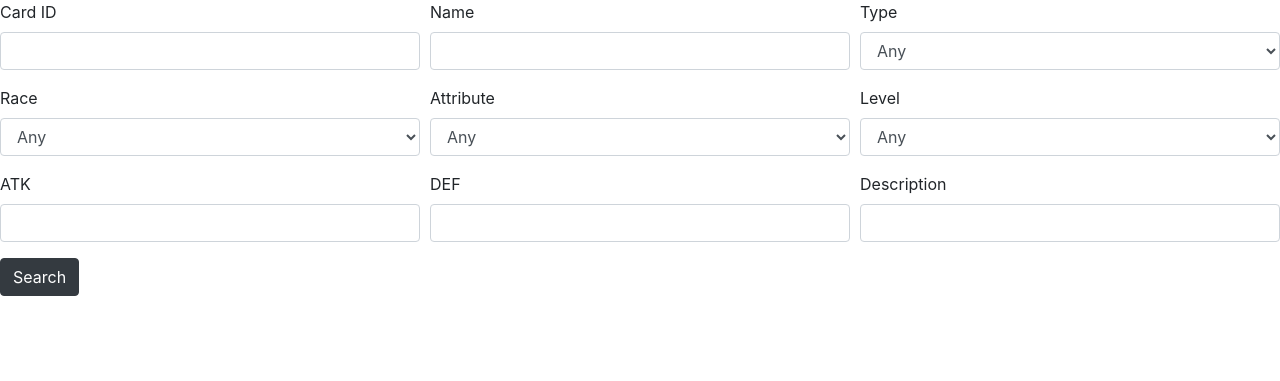
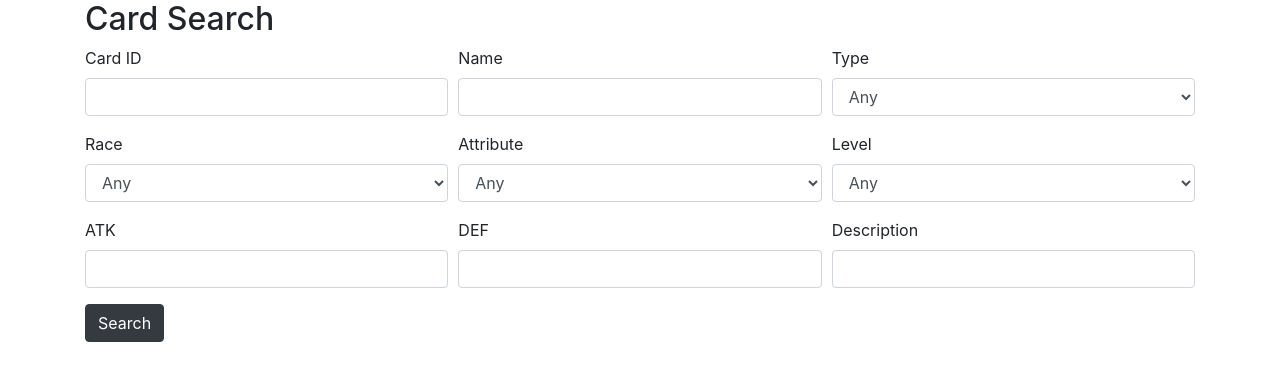
Before and after one commit to awolffromspace/yu-gi-oh-db, a PHP site: page /card-search.php in a window 1280 px wide. Shown: the part 80-461 px from the top of the page. Run offline with PHP 8.4, Linux system fonts and the light colour scheme; the visitor is signed in with stand-in values (Sample User, id 1); some libraries are stand-ins or nearby versions.

Commit message:
Add headers

```diff
--- a/card-search-results.php
+++ b/card-search-results.php
@@ -41,6 +41,8 @@ if (isset($_SESSION['user']))
             $card_desc = $_SESSION['search_card_desc'];
             $cards = cardSearch($card_ID, $name, $type, $race, $card_attribute, $level, $atk, $def, $card_desc);
         ?>
+        <div class="container">
+            <h2>Card Search Results</h2>
             <table class="table">
                 <thead>
                     <tr>
@@ -73,6 +75,7 @@ if (isset($_SESSION['user']))
                     <?php } ?>
                 </tbody>
             </table>
+        </div>
 
 <?php
 //close bracket from the "if" from before
--- a/card-search.php
+++ b/card-search.php
@@ -29,6 +29,8 @@ if (isset($_SESSION['user']))
 
     <body>
         <?php include('header.php'); ?>
+        <div class="container">
+            <h2>Card Search</h2>
             <form action="<?php $_SERVER['PHP_SELF'] ?>" method="POST" name="cardSearch">
                 <div class="form-row">
                     <div class="form-group col-md-4">
@@ -127,6 +129,7 @@ if (isset($_SESSION['user']))
                 </div>
                 <button type="submit" class="btn btn-dark">Search</button>
             </form>
+        </div>
 
         <?php
             if ($_SERVER['REQUEST_METHOD'] == "POST") {
--- a/model/cardSearch.php
+++ b/model/cardSearch.php
@@ -51,8 +51,6 @@
             $query = $query." AND card_desc LIKE :card_desc";
         }
 
-        echo $query;
-
         $statement = $db->prepare($query);
 
         if ($card_ID != "") {
```
Lines whose indentation alone changed are shown as unchanged.
